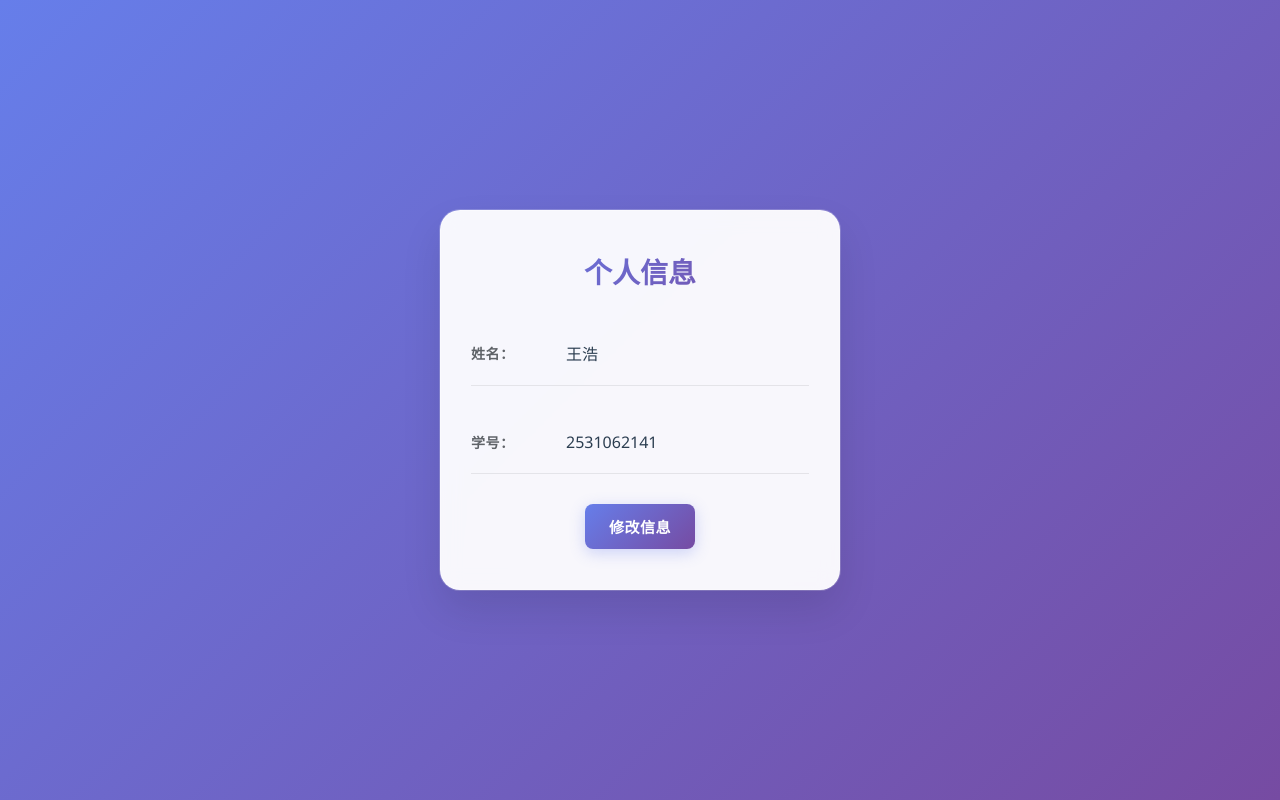
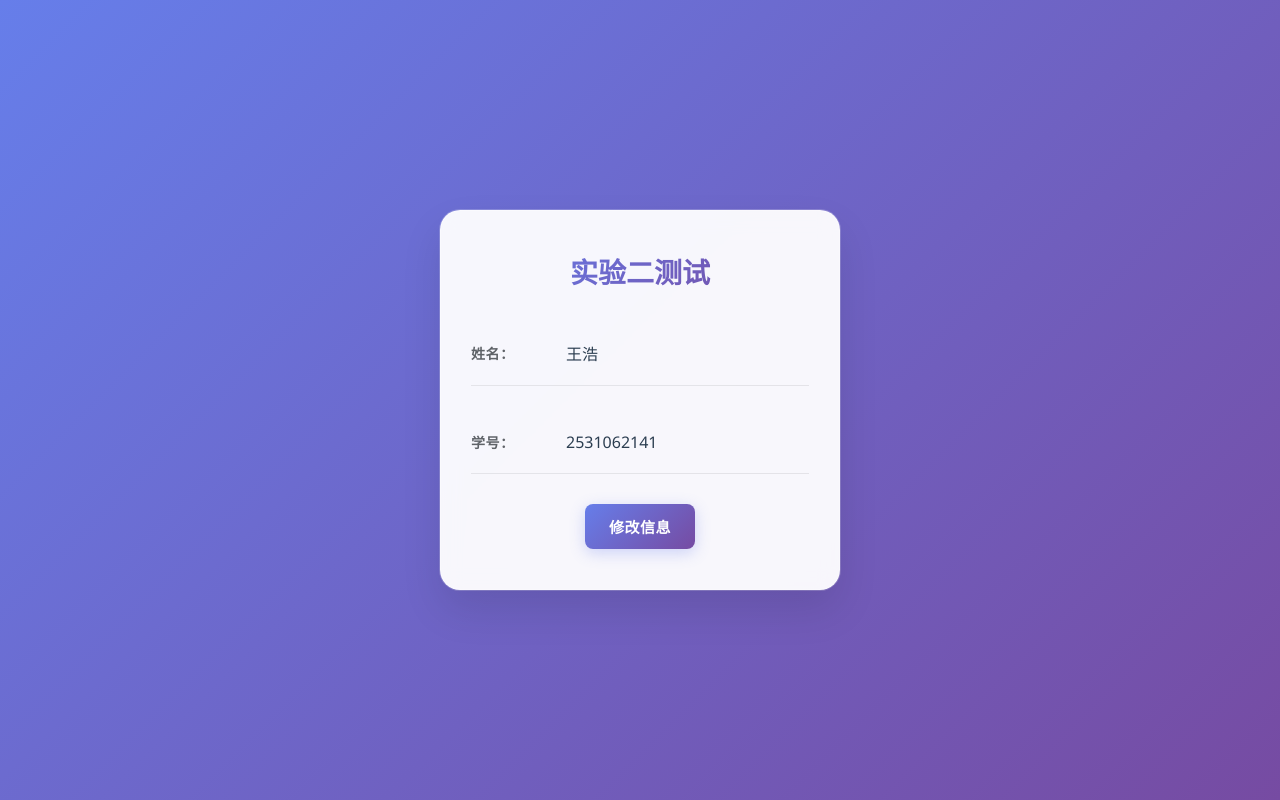
Before and after one commit to wangqiuyi817/website, a plain HTML site: page index.html in a window 1280 px wide. Drawn offline with Linux system fonts and the light colour scheme.

Commit message:
Update index.html

```diff
--- a/index.html
+++ b/index.html
@@ -9,7 +9,7 @@
 </head>
 <body>
     <div class="card">
-        <h2>个人信息</h2>
+        <h2>实验二测试</h2>
 
         <!-- 姓名信息区域 -->
         <div class="info-item">
@@ -35,4 +35,5 @@
     <!-- 引入 JS 脚本文件 -->
     <script src="script.js"></script>
 </body>
+
 </html>
```
